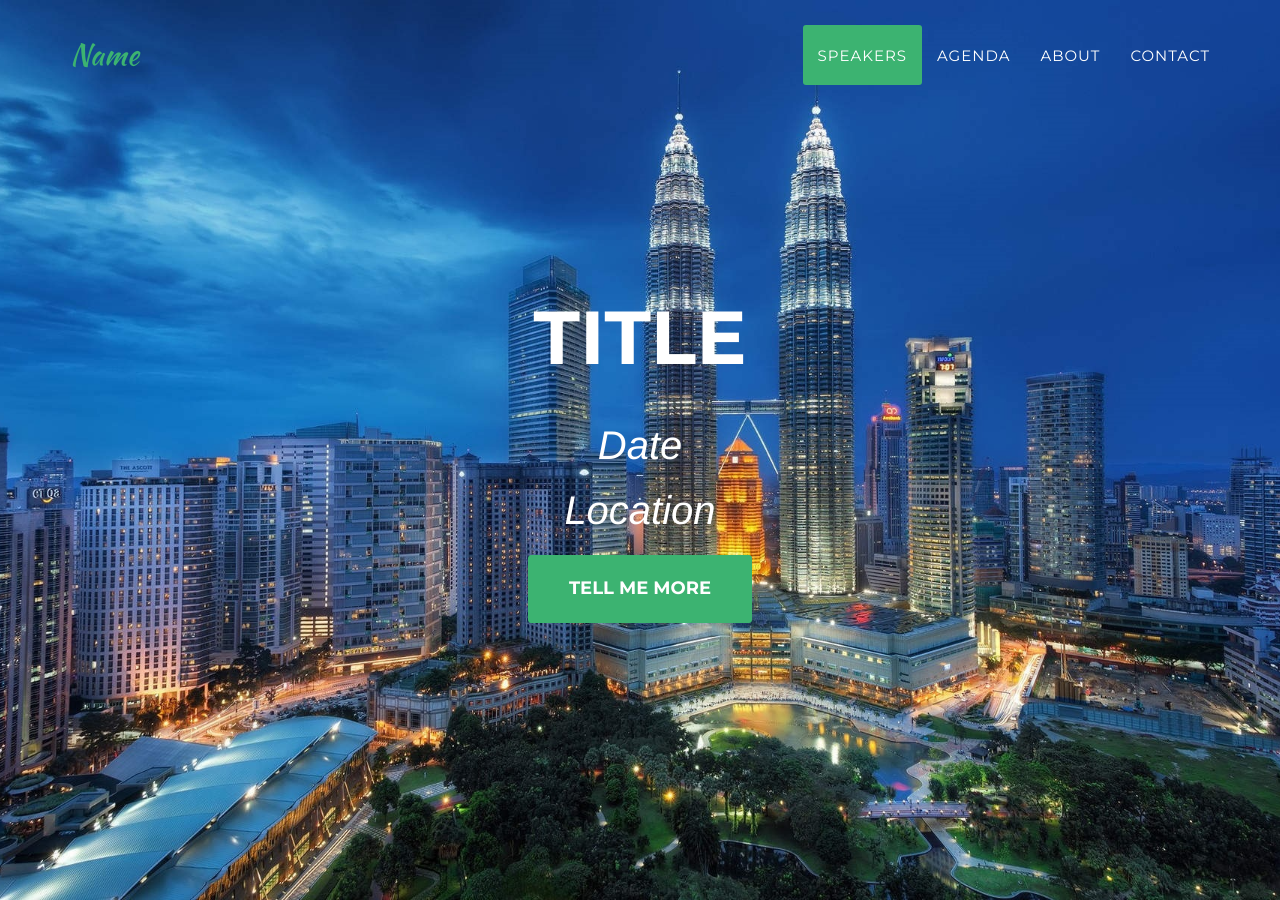
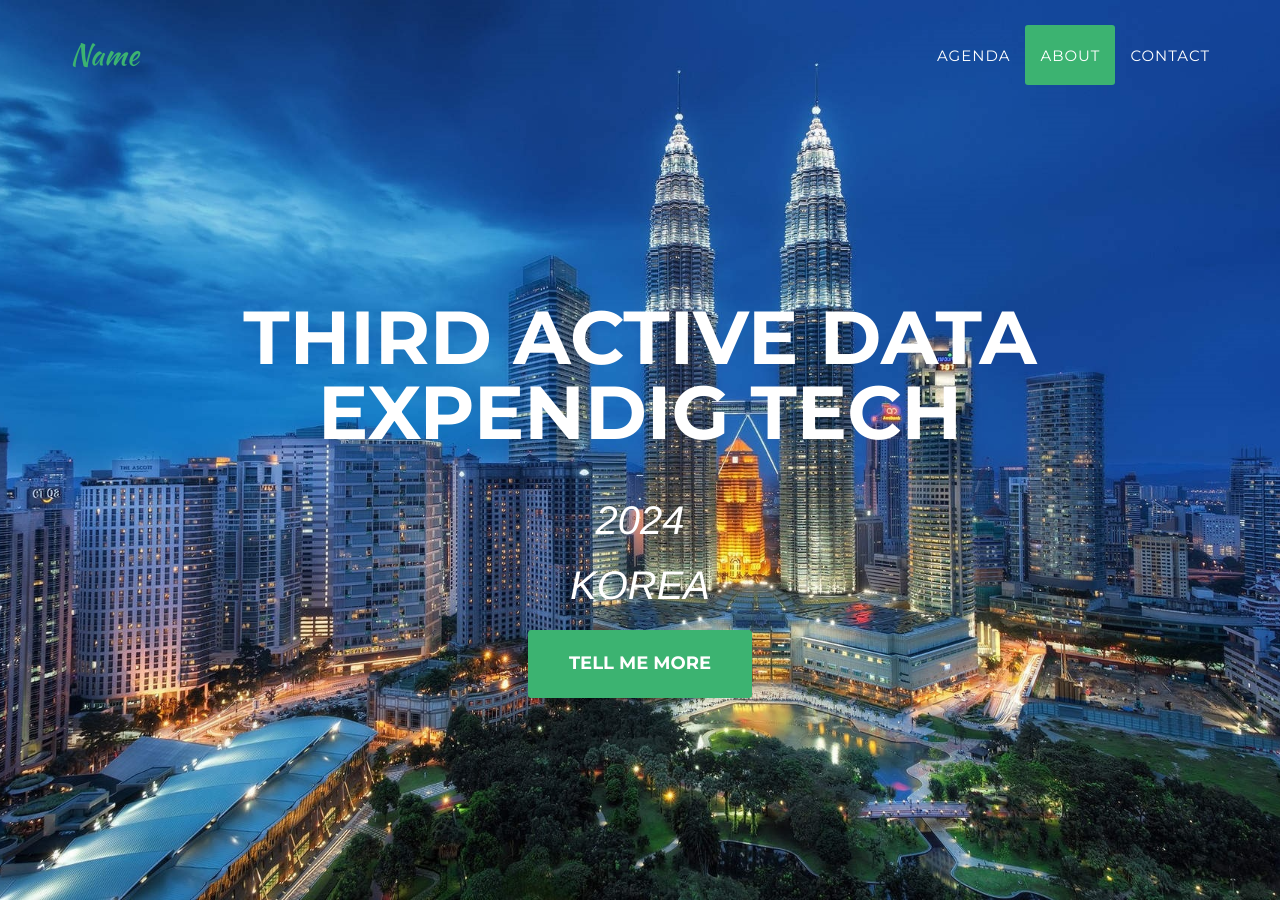
Before and after one commit to ThirdActiveDataExTech/ThirdActiveDataExTech.github.io, a Jekyll site: the page built from index.html, in a window 1280 px wide and 900 px high. Built offline with Jekyll 4.4.1, drawn with Linux system fonts in a browser that asks for light colours; some web fonts are replaced; some of the changed text lies outside the part shown.

Commit message:
홈페이지 수정

```diff
--- a/_2016_pages/index.html
+++ b/_2016_pages/index.html
@@ -1,5 +1,5 @@
 ---
 layout: 2016_home
 permalink: /2016/index
-title: YOUR TITLE 2016
+title: Third Active Data Expendig Tech
 ---
--- a/_includes/2016_data/header-home.html
+++ b/_includes/2016_data/header-home.html
@@ -18,9 +18,9 @@
                     <li class="hidden">
                         <a href="/"></a>
                     </li>
-                    <li>
-                        <a class="page-scroll" href="#speakers">Speakers</a>
-                    </li>
+<!--                    <li>-->
+<!--                        <a class="page-scroll" href="#speakers">Speakers</a>-->
+<!--                    </li>-->
                     <li>
                         <a class="page-scroll" href="/2016/agenda">Agenda</a>
                     </li>
--- a/_includes/2016_data/sponsors.html
+++ b/_includes/2016_data/sponsors.html
@@ -3,10 +3,25 @@
         <div class="container">
             <div class="row">
                 <div class="col-lg-12 text-center">
-                    <h2 class="section-heading">Sponsors</h2>
+                    <h2 class="section-heading">참여기업</h2>
                 </div>
             </div>
             <div class="row">
+                <div class="col-md-4 col-sm-6">
+                    <a href="#" class="portfolio-link" data-toggle="modal">
+                        <img src="../css/2016_style/img/company/mobigen_logo.svg" class="img-responsive img-centered" alt="">
+                    </a>
+                </div>
+                <div class="col-md-4 col-sm-6">
+                    <a href="#" class="portfolio-link" data-toggle="modal">
+                        <img src="../css/2016_style/img/logos/TBD.jpg" class="img-responsive img-centered" alt="">
+                    </a>
+                </div>
+                <div class="col-md-4 col-sm-6">
+                    <a href="#" class="portfolio-link" data-toggle="modal">
+                        <img src="../css/2016_style/img/logos/TBD.jpg" class="img-responsive img-centered" alt="">
+                    </a>
+                </div>
                 <div class="col-md-4 col-sm-6">
                     <a href="#" class="portfolio-link" data-toggle="modal">
                         <img src="../css/2016_style/img/logos/TBD.jpg" class="img-responsive img-centered" alt="">
--- a/_layouts/2016_home.html
+++ b/_layouts/2016_home.html
@@ -12,16 +12,16 @@
     <header>
         <div class="container">
             <div class="intro-text">
-                <div class="intro-heading">Title<br></div>
-                <div class="intro-lead-in">Date</div>
-                <div class="intro-lead-in">Location</div>
+                <div class="intro-heading">Third Active Data Expendig Tech<br></div>
+                <div class="intro-lead-in">2024</div>
+                <div class="intro-lead-in">KOREA</div>
                 <a href="#intro" class="page-scroll btn btn-xl">Tell Me More</a>
             </div>
         </div>
     </header>
 
-    {% include 2016_data/intro.html %}
-    {% include 2016_data/speakers.html %}
+<!--    {% include 2016_data/intro.html %} 동영상 부분-->
+<!--    {% include 2016_data/speakers.html %}-->
     {% include 2016_data/about.html %}
     {% include 2016_data/sponsors.html %}
     {% include 2016_data/contact.html %}
```
Also changed, not shown: css/2016_style/img/company/mobigen_logo.svg (added).
